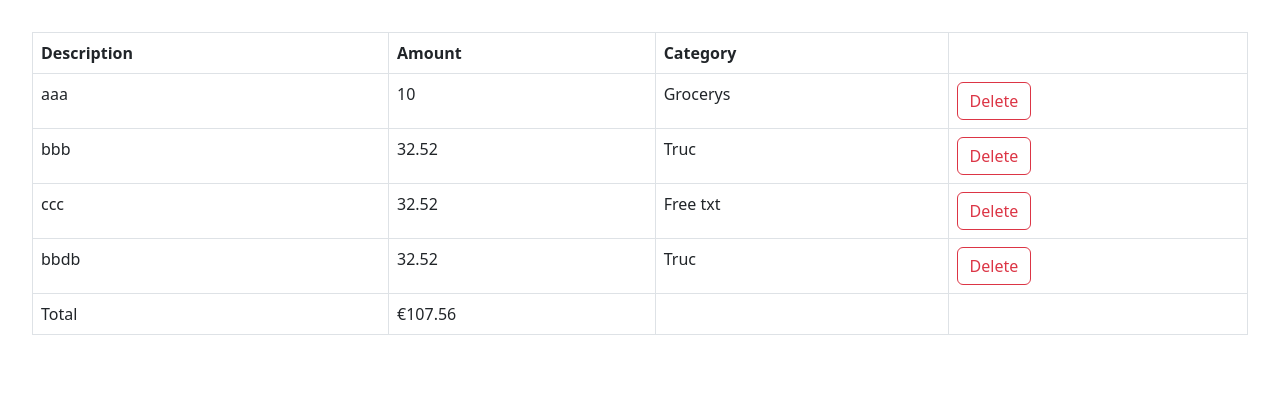
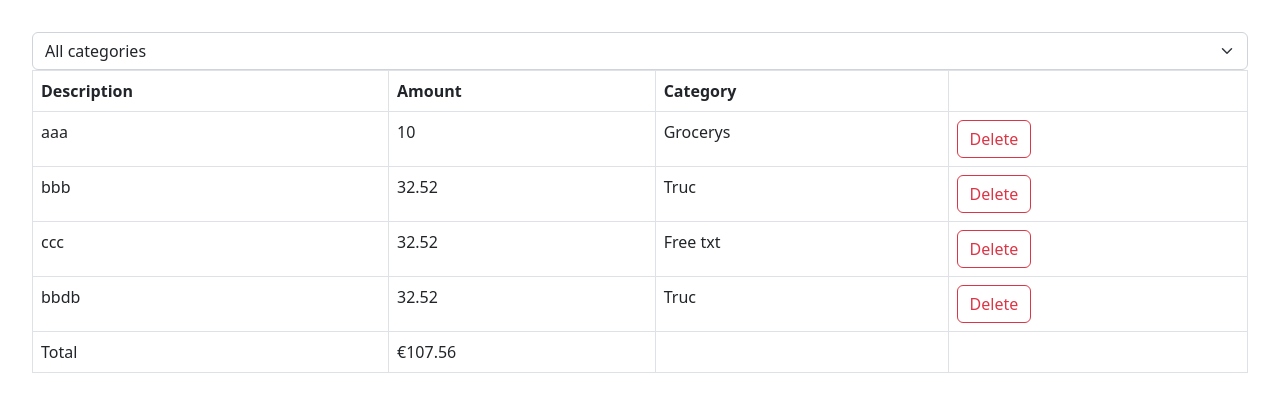
Before and after one commit to MrTuttle/react-app, a React (Vite) app: page / in a window 1280 px wide. Shown: the top 412 px of the page. Built offline with nearby package versions, Linux system fonts and the light colour scheme.

Commit message:
building expense filter : form component

```diff
--- a/src/App.tsx
+++ b/src/App.tsx
@@ -1,5 +1,7 @@
 import { useState } from "react";
 import ExpenseList from "./expense-tracker/components/ExpenseList";
+import ExpenseFilter from "./expense-tracker/components/ExpenseFilter";
+
 
 function App() {
   const [expenses, setExpenses] = useState([
@@ -10,6 +12,7 @@
   ]);
   return (
     <div>
+     <ExpenseFilter onSelectCategory={category => console.log(category)}/>
       <ExpenseList expenses={expenses} onDelete={(id) => setExpenses(expenses.filter(e => e.id !== id))}/>
     </div>
   );
--- /dev/null
+++ b/src/expense-tracker/components/ExpenseFilter.tsx
@@ -0,0 +1,19 @@
+import React from 'react'
+
+interface Props{
+  onSelectCategory: (category: string) => void;
+}
+
+const ExpenseFilter = ({ onSelectCategory}: Props) => {
+  return (
+    <select className="form-select" onChange={(event) => onSelectCategory(event.target.value)}>
+      <option value="">All categories</option>
+      <option value="Groceries">Groceries</option>
+      <option value="Utilities">Utilities</option>
+      <option value="Entertainement">Entertainement</option>
+
+    </select>
+  )
+}
+
+export default ExpenseFilter
```
